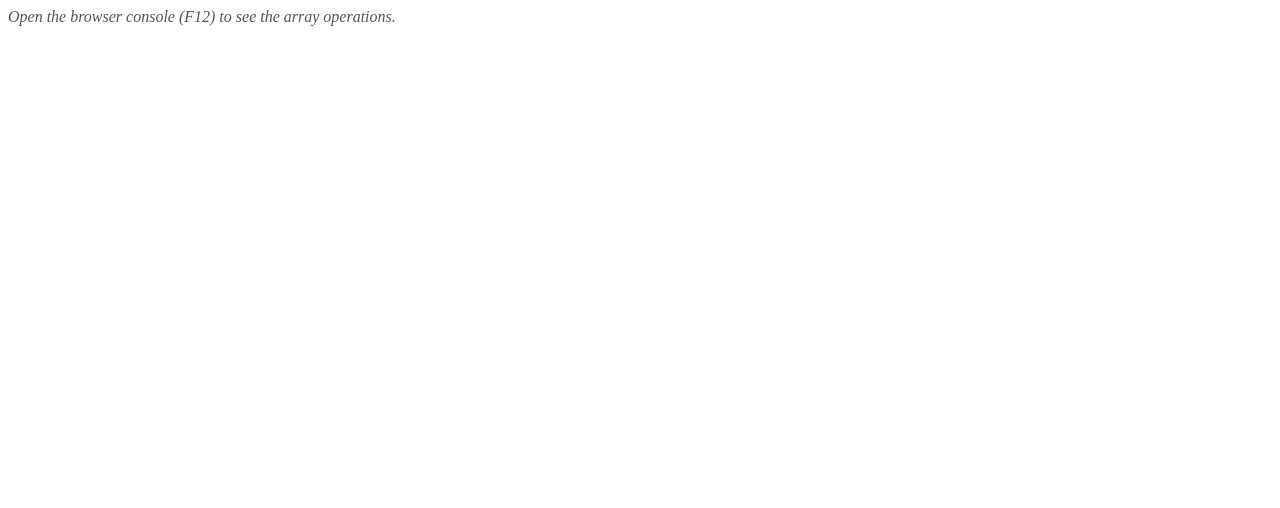
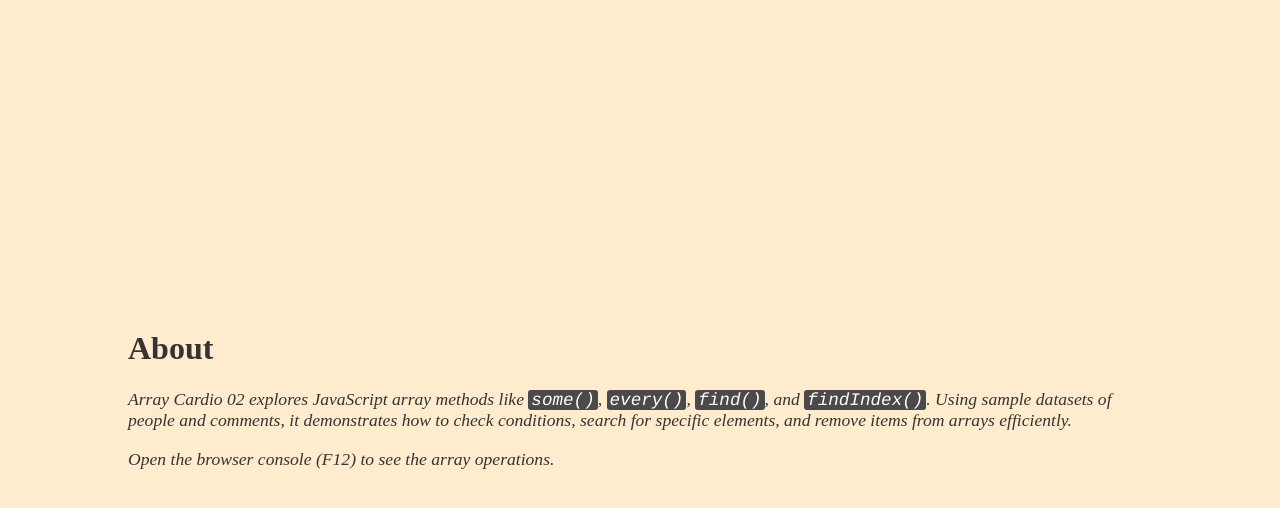
Before and after one commit to m-anees-c/javascript30, a plain HTML site: page day07-array-cardio-02/index.html in a window 1280 px wide. Drawn offline with Linux system fonts and the light colour scheme.

Commit message:
Array Cardio 02 - Update: Add brief description of project

```diff
--- a/day07-array-cardio-02/index.html
+++ b/day07-array-cardio-02/index.html
@@ -6,90 +6,11 @@
     <link rel="stylesheet" href="./styles.css">
 </head>
 <body>
-    <p style="color: #555; font-style: italic;">Open the browser console (F12) to see the array operations.</p>
-
-    <script>
-        const people = [
-      { name: 'Wes', year: 1988 },
-      { name: 'Kait', year: 1986 },
-      { name: 'Irv', year: 1970 },
-      { name: 'Lux', year: 2015 }
-    ];
-
-    const comments = [
-      { text: 'Love this!', id: 523423 },
-      { text: 'Super good', id: 823423 },
-      { text: 'You are the best', id: 2039842 },
-      { text: 'Ramen is my fav food ever', id: 123523 },
-      { text: 'Nice Nice Nice!', id: 542328 }
-    ];
-
-
-    // console styles
-    const headerStyle = "color: white; background: rgb(22, 97, 163); font-weight: bold; padding: 3px 6px; border-radius: 3px;";
-    const subHeaderStyle = "color: rgb(22, 97, 163); font-weight: bold; text-decoration: underline;";
-
-    console.log("%cArray: people",headerStyle);
-    console.table(people);
-
-    console.log("\n%cArray: comments",headerStyle);
-    console.table(comments);
-
-    // Some and Every Checks
-    // Array.prototype.some() // is at least one person 19 or older?
-
-    // Get current year for age calculation
-    const currentYear = new Date().getFullYear();
-
-    // some check
-    const hasAdult = people.some(person => (currentYear - person.year) >= 19 )
-
-    console.log("\n%cIs at least one person 19 or older?",subHeaderStyle)
-    console.log(hasAdult
-        ? "\tThere is at least one adult in the list."
-        : "\tThere are no adults in the list.");
-
-    // Array.prototype.every() // is everyone 19 or older?
-
-    // every check
-    const allAdult = people.every(person => (currentYear - person.year) >= 19)
-
-    console.log("\n%cIs everyone 19 or older?",subHeaderStyle)
-    console.log(allAdult
-        ? "\tEveryone in the list is an adult."
-        : "\tNot everyone in the list is an adult.");
-
-
-    // Array.prototype.find()
-    // Find is like filter, but instead returns just the one you are looking for
-
-    // find the comment with the ID of 823423
-    const commentFound = comments.find(comment => comment.id === 823423)
-
-    console.log("\n%cFind the comment with the ID of 823423",subHeaderStyle)
-    console.log("\tcomment found with ID of 823423");
-    console.table(commentFound);
-
-    // Array.prototype.findIndex()
-    // Find the comment with this ID
-    // delete the comment with the ID of 823423
-
-    // find index
-    let index = comments.findIndex(comment => comment.id === 823423)
-
-    // creating new excluding index element
-    let newComments = [
-        ...comments.slice(0,index),
-        ...comments.slice(index + 1)
-    ];
-    console.log("\n%cnewComments array excluding comment with found index",subHeaderStyle);
-    console.table(newComments);
-
-    // deleting index element from original array
-    comments.splice(index,1);
-    console.log("\n%coriginal comments array excluding comment with found index",subHeaderStyle);
-    console.table(comments);
-
-    </script>
+    <div class="about">
+        <h1>About</h1>
+        <p>Array Cardio 02 explores JavaScript array methods like <code>some()</code>, <code>every()</code>, <code>find()</code>, and <code>findIndex()</code>. Using sample datasets of people and comments, it demonstrates how to check conditions, search for specific elements, and remove items from arrays efficiently.</p>
+        <p>Open the browser console (F12) to see the array operations.</p>
+    </div>
+    <script src="./script.js"></script>
 </body>
 </html>
--- a/day07-array-cardio-02/script.js
+++ b/day07-array-cardio-02/script.js
@@ -0,0 +1,80 @@
+    const people = [
+      { name: 'Wes', year: 1988 },
+      { name: 'Kait', year: 1986 },
+      { name: 'Irv', year: 1970 },
+      { name: 'Lux', year: 2015 }
+    ];
+
+    const comments = [
+      { text: 'Love this!', id: 523423 },
+      { text: 'Super good', id: 823423 },
+      { text: 'You are the best', id: 2039842 },
+      { text: 'Ramen is my fav food ever', id: 123523 },
+      { text: 'Nice Nice Nice!', id: 542328 }
+    ];
+
+
+    // console styles
+    const headerStyle = "color: white; background: rgb(22, 97, 163); font-weight: bold; padding: 3px 6px; border-radius: 3px;";
+    const subHeaderStyle = "color: rgb(22, 97, 163); font-weight: bold; text-decoration: underline;";
+
+    console.log("%cArray: people",headerStyle);
+    console.table(people);
+
+    console.log("\n%cArray: comments",headerStyle);
+    console.table(comments);
+
+    // Some and Every Checks
+    // Array.prototype.some() // is at least one person 19 or older?
+
+    // Get current year for age calculation
+    const currentYear = new Date().getFullYear();
+
+    // some check
+    const hasAdult = people.some(person => (currentYear - person.year) >= 19 )
+
+    console.log("\n%cIs at least one person 19 or older?",subHeaderStyle)
+    console.log(hasAdult
+        ? "\tThere is at least one adult in the list."
+        : "\tThere are no adults in the list.");
+
+    // Array.prototype.every() // is everyone 19 or older?
+
+    // every check
+    const allAdult = people.every(person => (currentYear - person.year) >= 19)
+
+    console.log("\n%cIs everyone 19 or older?",subHeaderStyle)
+    console.log(allAdult
+        ? "\tEveryone in the list is an adult."
+        : "\tNot everyone in the list is an adult.");
+
+
+    // Array.prototype.find()
+    // Find is like filter, but instead returns just the one you are looking for
+
+    // find the comment with the ID of 823423
+    const commentFound = comments.find(comment => comment.id === 823423)
+
+    console.log("\n%cFind the comment with the ID of 823423",subHeaderStyle)
+    console.log("\tcomment found with ID of 823423");
+    console.table(commentFound);
+
+    // Array.prototype.findIndex()
+    // Find the comment with this ID
+    // delete the comment with the ID of 823423
+
+    // find index
+    let index = comments.findIndex(comment => comment.id === 823423)
+
+    // creating new excluding index element
+    let newComments = [
+        ...comments.slice(0,index),
+        ...comments.slice(index + 1)
+    ];
+    console.log("\n%cnewComments array excluding comment with found index",subHeaderStyle);
+    console.table(newComments);
+
+    // deleting index element from original array
+    comments.splice(index,1);
+    console.log("\n%coriginal comments array excluding comment with found index",subHeaderStyle);
+    console.table(comments);
--- a/day07-array-cardio-02/styles.css
+++ b/day07-array-cardio-02/styles.css
@@ -0,0 +1,21 @@
+body {
+    margin: 0 auto;
+    width: 80%;
+    align-content: center;
+    background-color: blanchedalmond;
+    color: #363333;
+    font-size: 16px;
+}
+
+code {
+  color: white;
+  background-color: #4b4949;
+  border-radius: 3px;
+  font-family: courier, monospace;
+  padding: 0 3px;
+}
+
+p {
+    font-style: italic;
+    font-size: 1.1em;
+}
```
Also changed, not shown: index.html (+2 -2 lines).
